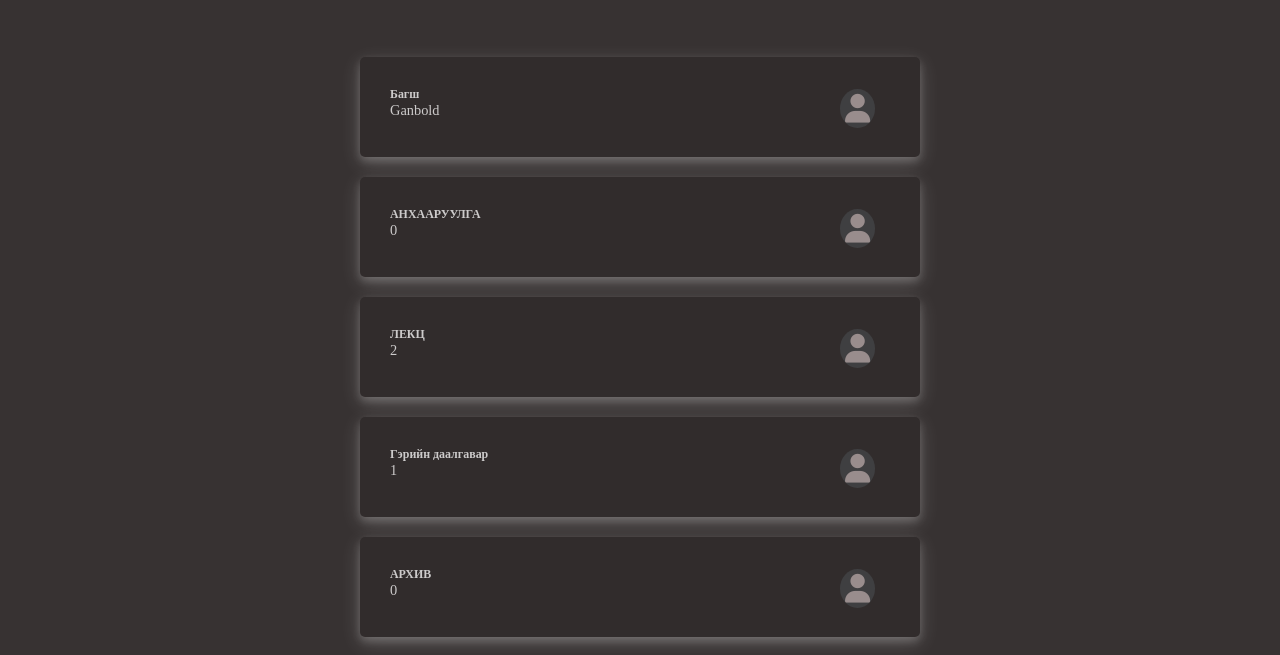
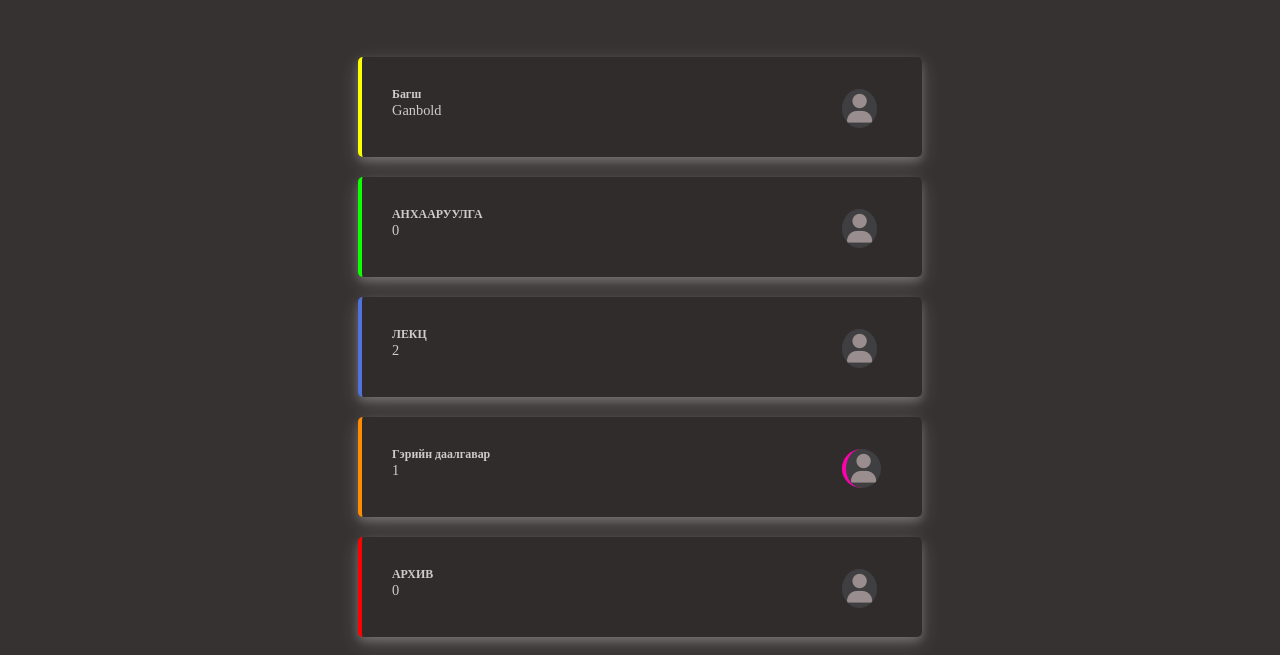
Before and after one commit to Cyrap/copyWebsite, a plain HTML site: page Hope copy/computerPractice.html in a window 1280 px wide. Shown: the part 130-785 px from the top of the page. Drawn offline with nearby package versions, Linux system fonts and the light colour scheme.

Commit message:
lectur border fic

```diff
--- a/Hope copy/computerPractice.html
+++ b/Hope copy/computerPractice.html
@@ -173,27 +173,27 @@
     <section id="lecture-container">
         <h2>Computer Practice II (CS 1/B) - Lecture</h2>
         <div id="parent-lectureDivs">
-			<div class="lectureDivs">
+			<div class="lectureDivs border-yellow">
 				<h5 class="1">Багш</h5>
 				<p>Ganbold</p>
 				<i class="fa-solid fa-user fa-2x"></i>
 			</div>
-			<div class="lectureDivs">
+			<div class="lectureDivs border-green">
 				<h5 class="1">АНХААРУУЛГА</h5>
 				<p>0</p>
 				<i class="fa-solid fa-user fa-2x"></i>
 			</div>
-			<div class="lectureDivs">
+			<div class="lectureDivs border-blue">
 				<h5 class="1">ЛЕКЦ</h5>
 				<p>2</p>
 				<i class="fa-solid fa-user fa-2x"></i>
 			</div>
-			<div class="lectureDivs">
+			<div class="lectureDivs border-orange">
 				<h5 class="1">Гэрийн даалгавар</h5>
 				<p>1</p>
-				<i class="fa-solid fa-user fa-2x"></i>
+				<i class="fa-solid fa-user fa-2x border-pink"></i>
 			</div>
-			<div class="lectureDivs">
+			<div class="lectureDivs border-red">
 				<h5 class="1">АРХИВ</h5>
 				<p>0</p>
 				<i class="fa-solid fa-user fa-2x"></i>
```
Also changed, not shown: Hope copy/IntroductionToCS.html (+6 -6 lines), Hope copy/ProgrammingLanguageC.html (+5 -5 lines), Hope copy/mongolianWriting.html (+6 -6 lines), Hope copy/philosophy.html (+5 -5 lines).
